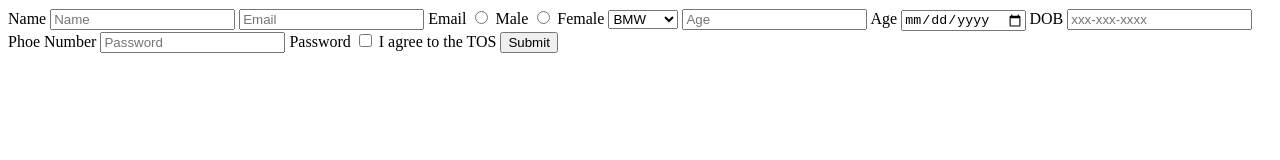
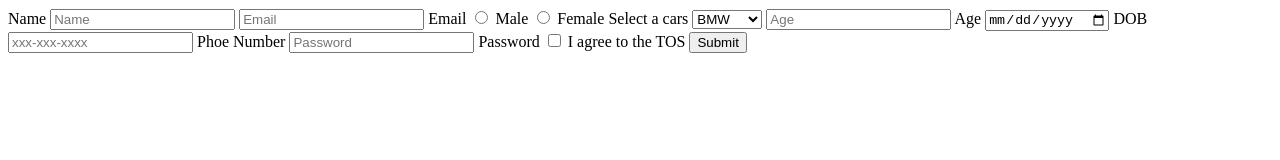
Before and after one commit to acciojob/signup-form-car-Kaushiki-KS, a website: page main.html in a window 1280 px wide. Drawn offline with Linux system fonts and the light colour scheme.

Commit message:
created a submission

```diff
--- a/main.html
+++ b/main.html
@@ -20,8 +20,9 @@
 		<input type="radio" id="gender_f" name="gender" required>
 		<label for="gender_f">Female</label>
 
-		<select>
-			<option placeholder="Please choose an option">BMW</option>
+		<label for="cars">Select a cars</label>
+		<select placeholder="--Please choose an option--" id="cars">
+			<option>BMW</option>
 			<option>Maruti</option>
 			<option>Scarpio</option>
 			<option>Suzuki</option>
```
